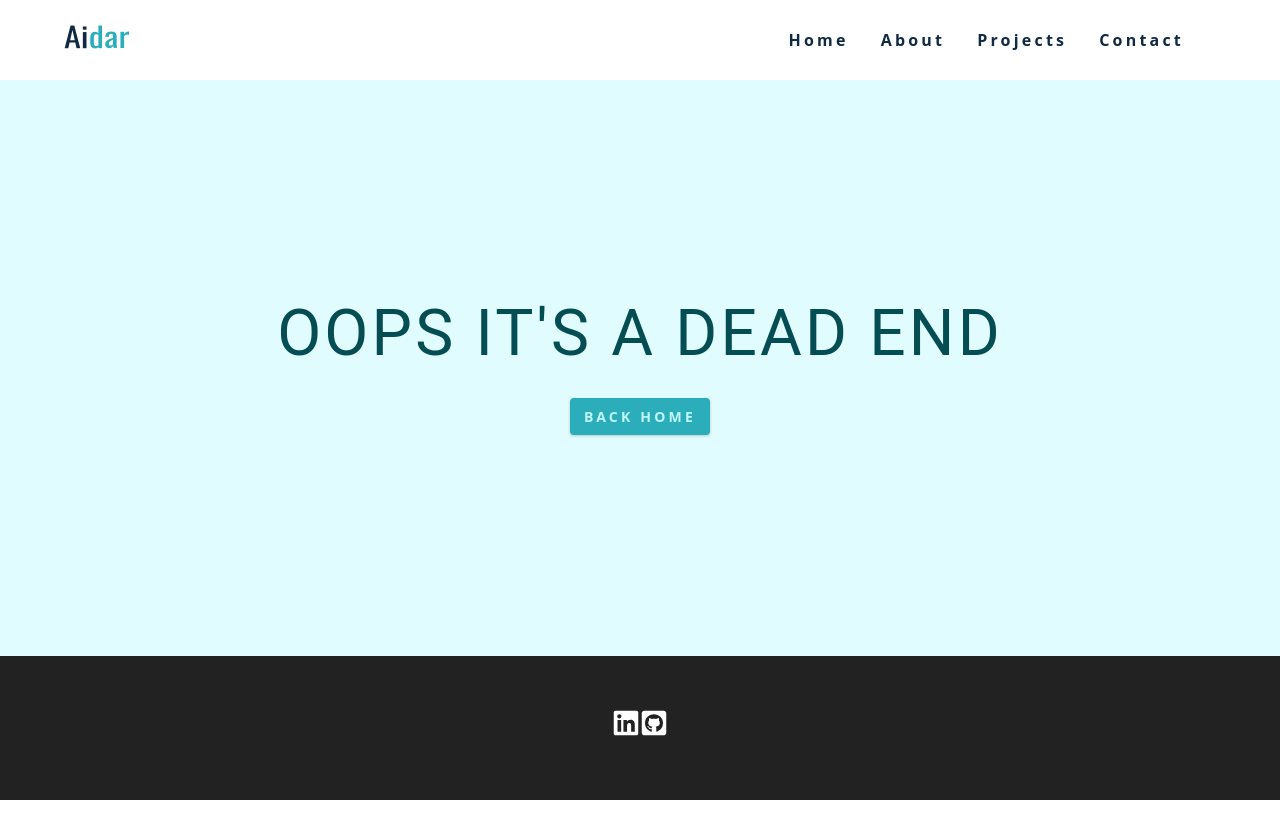
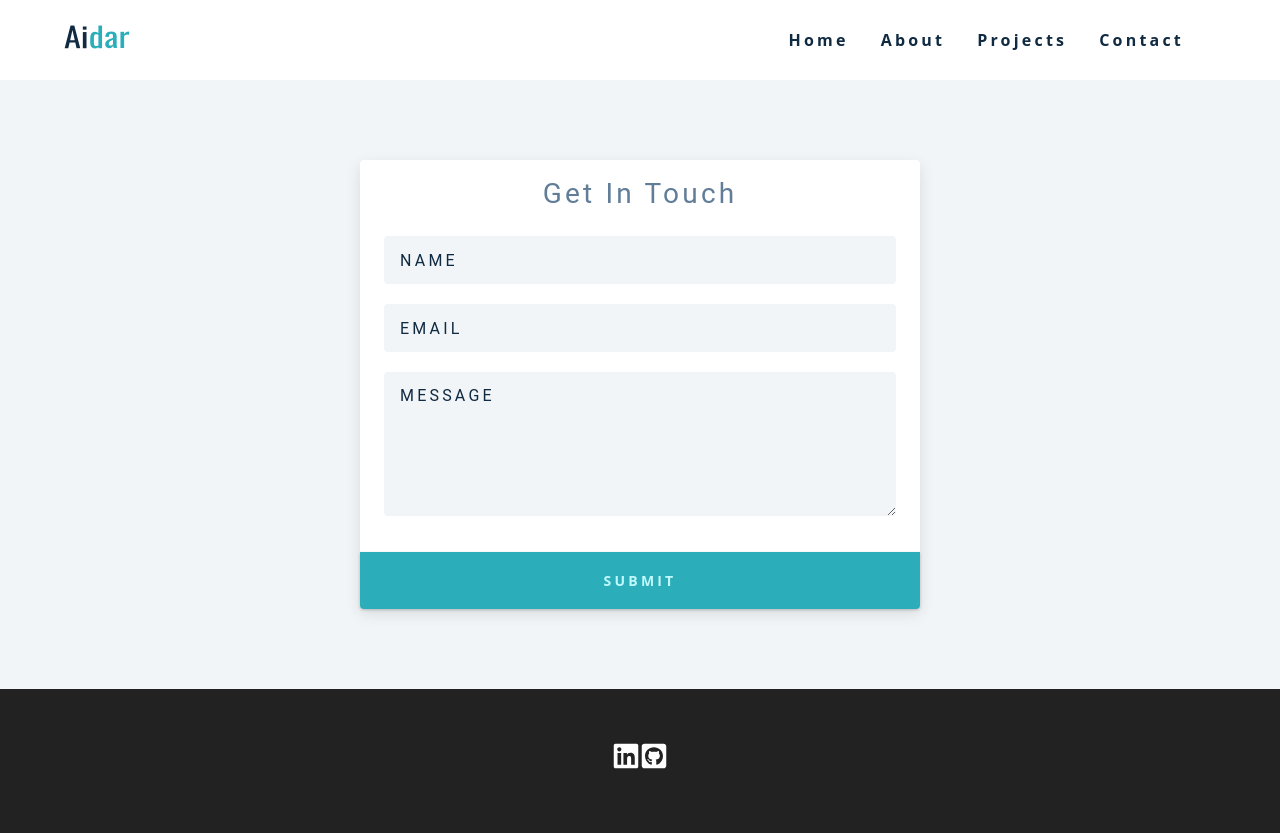
Before and after one commit to stormymayday/Portfolio, a Next.js app: page /contact in a window 1280 px wide. Before the commit this address had no page. Before the commit the page ends 800 px from the top, so only its background shows below. Built offline with nearby package versions, Linux system fonts and the light colour scheme.

Commit message:
Contact page

```diff
--- /dev/null
+++ b/app/contact/page.tsx
@@ -0,0 +1,43 @@
+import Layout from "@/components/Layout";
+
+const Contact = () => {
+    return (
+        <Layout>
+            <section className="contact-page">
+                <article className="contact-form">
+                    <h3>get in touch</h3>
+                    <form action="https://formspree.io/xleppovg" method="POST">
+                        <div className="form-group">
+                            <input
+                                type="text"
+                                name="name"
+                                maxLength={50}
+                                placeholder="name"
+                                className="form-control"
+                            />
+                            <input
+                                type="email"
+                                name="email"
+                                maxLength={50}
+                                placeholder="email"
+                                className="form-control"
+                            />
+                            <textarea
+                                name="message"
+                                rows={5}
+                                placeholder="message"
+                                maxLength={500}
+                                className="form-control"
+                            />
+                        </div>
+                        <button type="submit" className="submit-btn btn">
+                            submit
+                        </button>
+                    </form>
+                </article>
+            </section>
+        </Layout>
+    );
+};
+
+export default Contact;
--- a/app/projects/page.tsx
+++ b/app/projects/page.tsx
@@ -3,7 +3,7 @@ import Title from "@/components/Title";
 import Project from "@/components/Project";
 import { projectsData } from "@/constants/projects";
 
-const About = () => {
+const Projects = () => {
     return (
         <Layout>
             <header className="projects-hero">
@@ -21,4 +21,4 @@ const About = () => {
     );
 };
 
-export default About;
+export default Projects;
```
